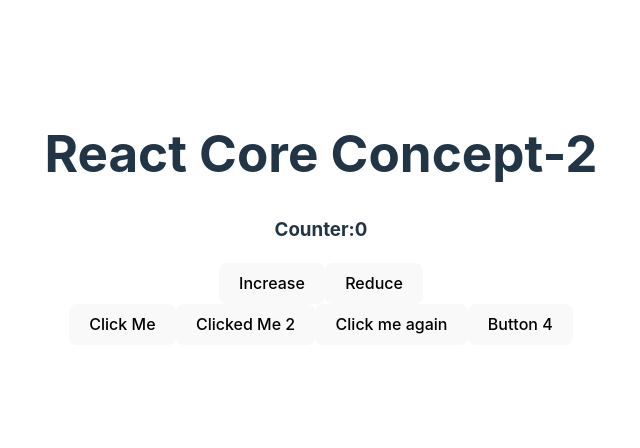
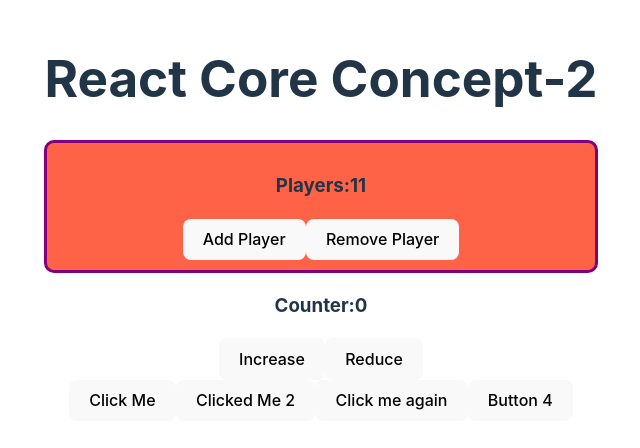
Before and after one commit to saifulmahbub/react-core-concept-part2, a React (Vite) app: page / in a window 1280 px wide. Shown: the part 182-630 px from the top of the page, without its empty margins (319-959 px from the left). Built offline with nearby package versions, Linux system fonts and the light colour scheme.

Commit message:
use-state hook

```diff
--- a/src/App.jsx
+++ b/src/App.jsx
@@ -1,5 +1,6 @@
 import "./App.css";
 import Counter from "./Counter";
+import Team from "./Team";
 
 function App() {
   function handleClick() {
@@ -14,6 +15,7 @@ function App() {
   return (
     <>
       <h1>React Core Concept-2</h1>
+      <Team></Team>
       <Counter></Counter>
       <button onClick={handleClick}>Click Me</button>
       <button onClick={handleClick2}>Clicked Me 2</button>
--- /dev/null
+++ b/src/Team.jsx
@@ -0,0 +1,30 @@
+import { useState } from "react";
+
+export default function Team() {
+  const [team, setTeam] = useState(11);
+  const teamStyle = {
+    border: "3px solid purple",
+    backgroundColor: "tomato",
+    borderRadius: "10px",
+    padding: "10px",
+  };
+  const handleAdd = () => {
+    if (team < 11) {
+      const newMember = team + 1;
+      setTeam(newMember);
+    }
+  };
+  const handleRemove = () => {
+    if (team > 0) {
+      const memberDelet = team - 1;
+      setTeam(memberDelet);
+    }
+  };
+  return (
+    <div style={teamStyle}>
+      <h3>Players:{team}</h3>
+      <button onClick={handleAdd}>Add Player</button>
+      <button onClick={handleRemove}>Remove Player</button>
+    </div>
+  );
+}
```
